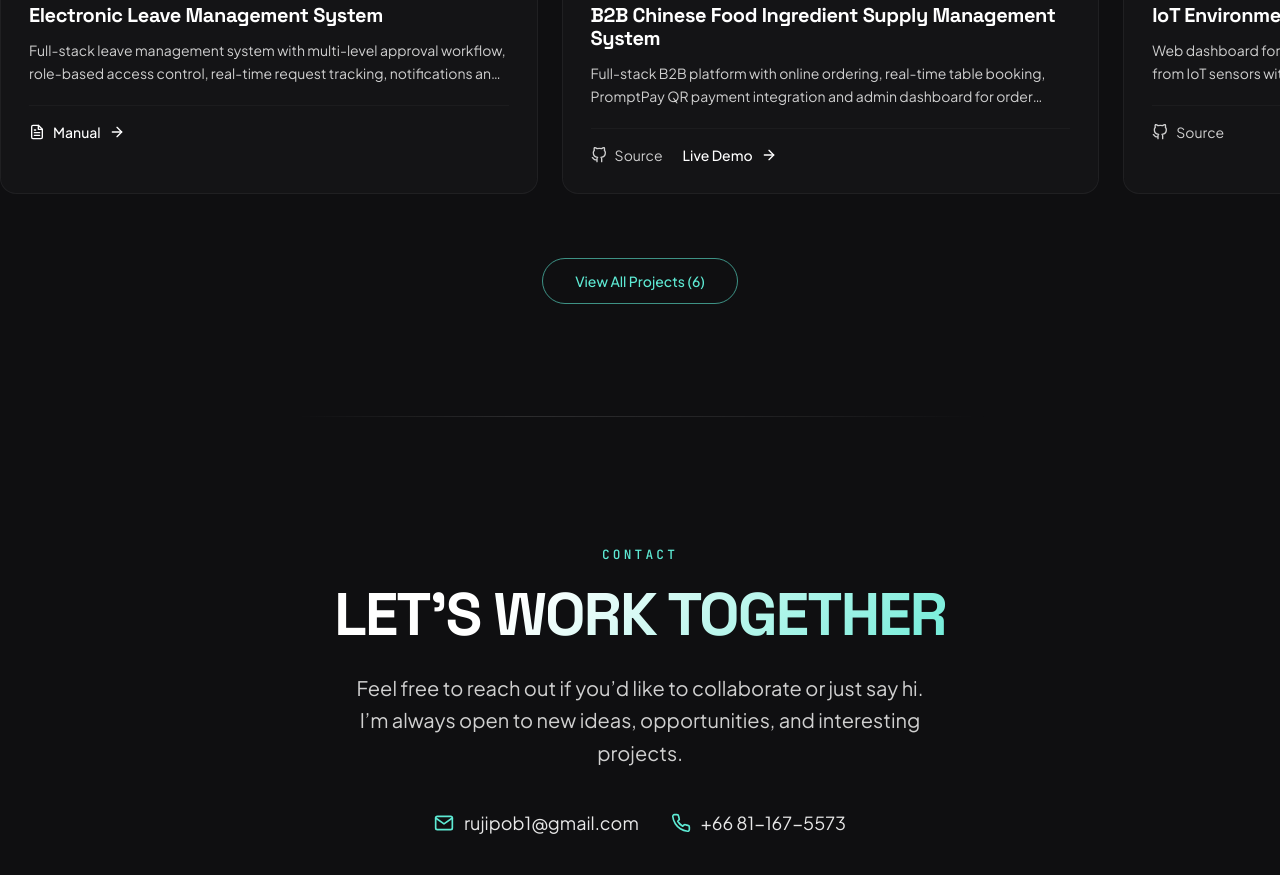
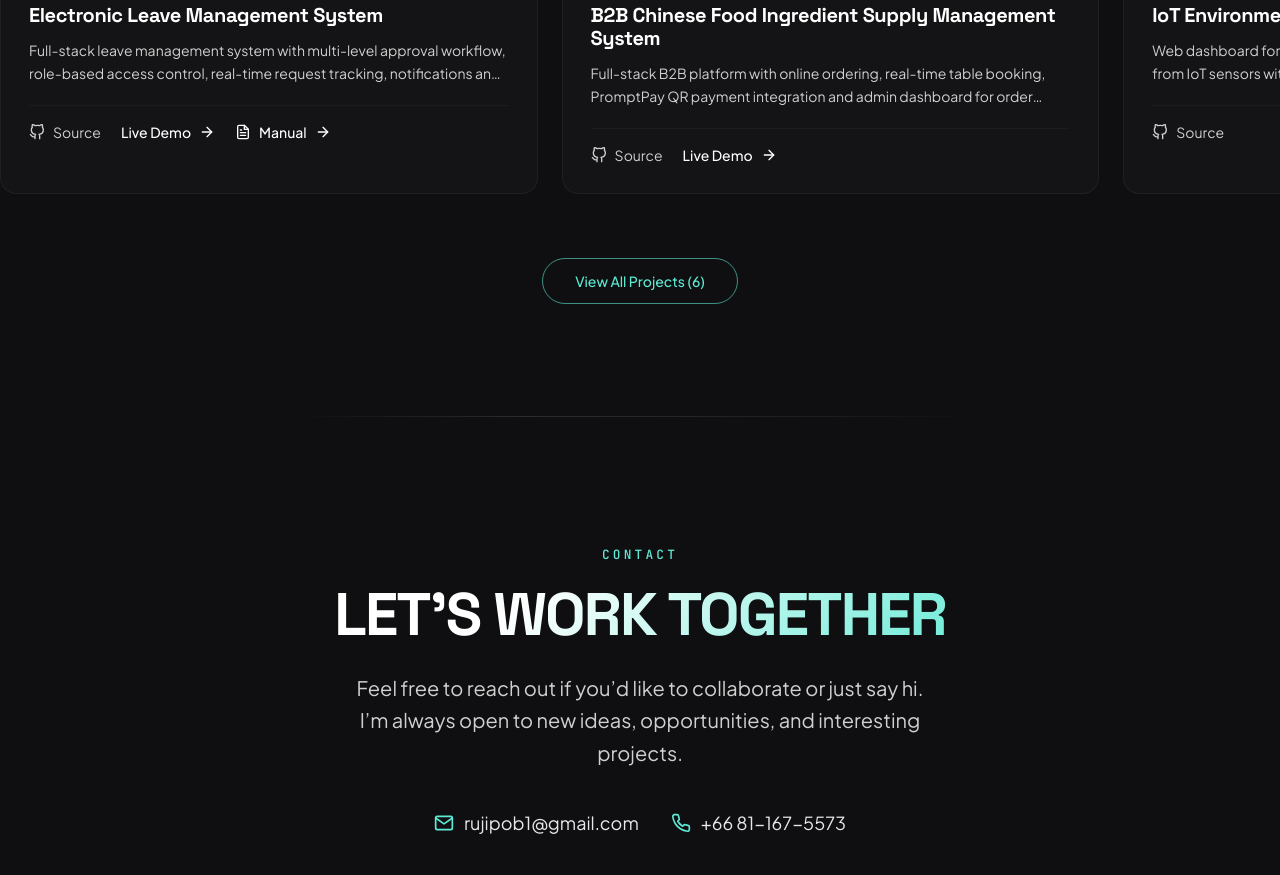
Before and after one commit to rujipob1-png/my_resume, a React (Vite) app: page / in a window 1280 px wide. Shown: the part 4800-5675 px from the top of the page. Built offline with nearby package versions, Linux system fonts and the light colour scheme; the HTML template or start-up script is replaced by a standard one.

Commit message:
ระบบลาdemo

```diff
--- a/src/data.js
+++ b/src/data.js
@@ -113,8 +113,8 @@ export const projects = [
       "Full-stack leave management system with multi-level approval workflow, role-based access control, real-time request tracking, notifications and reporting dashboard — developed for a government organization during internship",
     image: "E_leave.jpg",
     tags: ["React", "Node.js", "Full Stack", "RBAC"],
-    github: "",
-    demo: "",    docs: "/\u0e04\u0e39\u0e48\u0e21\u0e37\u0e2d\u0e01\u0e32\u0e23\u0e43\u0e0a\u0e49\u0e07\u0e32\u0e19\u0e23\u0e30\u0e1a\u0e1a\u0e01\u0e32\u0e23\u0e25\u0e32\u0e2d\u0e34\u0e40\u0e25\u0e47\u0e01\u0e17\u0e23\u0e2d\u0e19\u0e34\u0e01\u0e2a\u0e4c.pdf",    featured: true,
+    github: "https://github.com/rujipob1-png/intern_project_demo",
+    demo: "intern-project-demo.vercel.app",    docs: "/\u0e04\u0e39\u0e48\u0e21\u0e37\u0e2d\u0e01\u0e32\u0e23\u0e43\u0e0a\u0e49\u0e07\u0e32\u0e19\u0e23\u0e30\u0e1a\u0e1a\u0e01\u0e32\u0e23\u0e25\u0e32\u0e2d\u0e34\u0e40\u0e25\u0e47\u0e01\u0e17\u0e23\u0e2d\u0e19\u0e34\u0e01\u0e2a\u0e4c.pdf",    featured: true,
   },
   {
     title: "B2B Chinese Food Ingredient Supply Management System",
```
